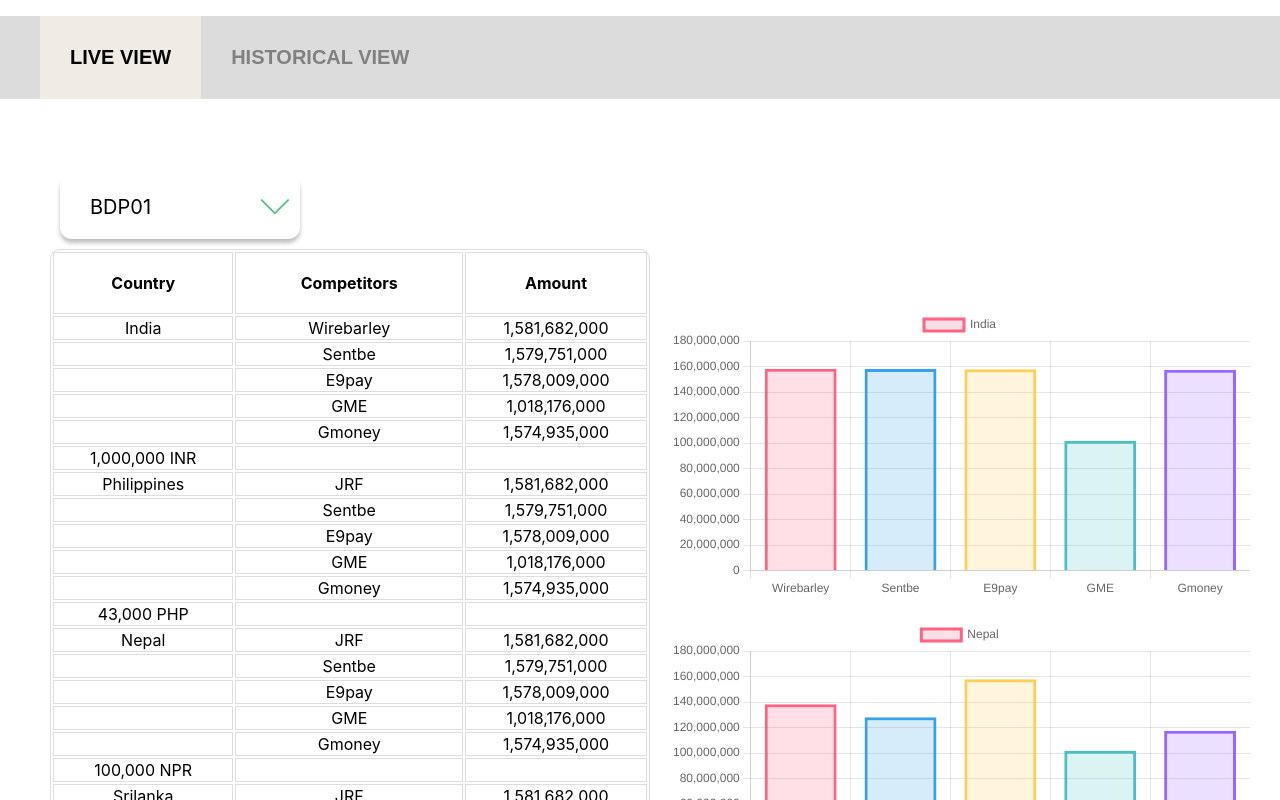
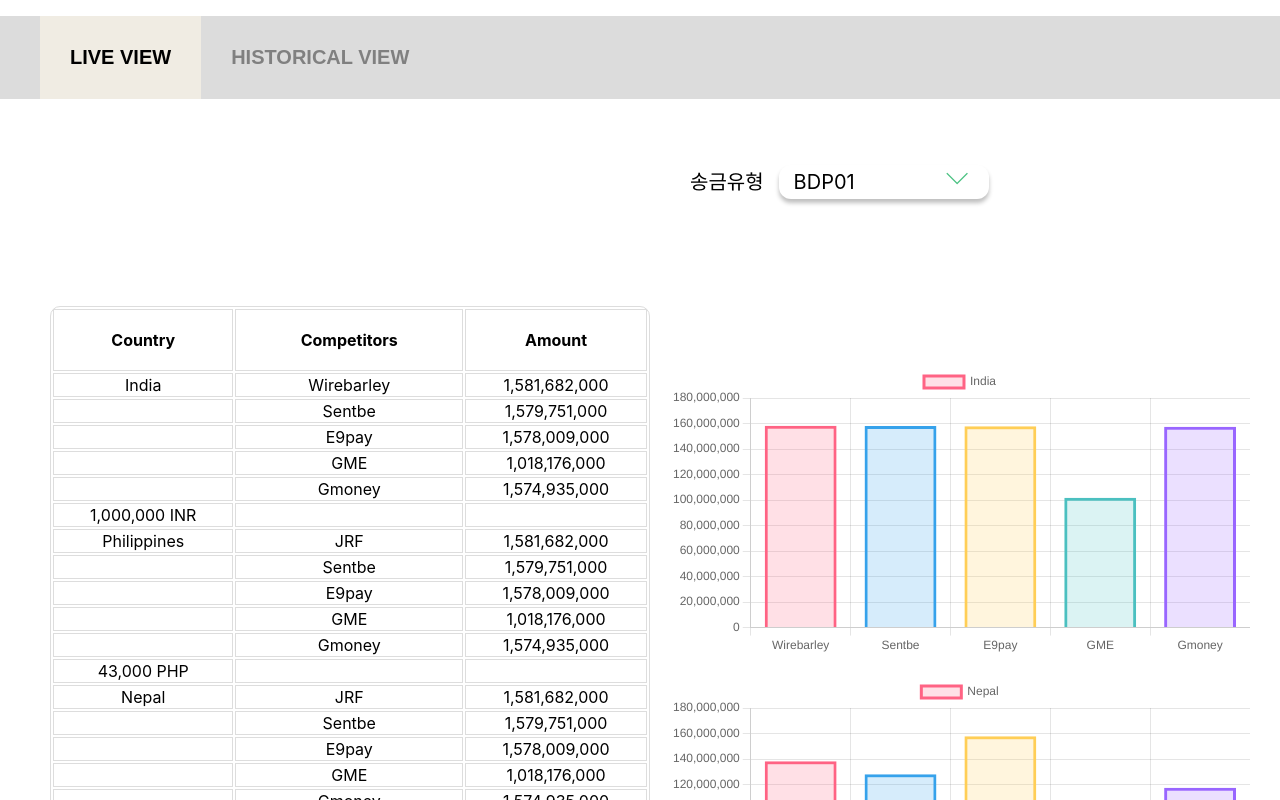
Before and after one commit to ohofront/gme_scrapping_frontend, a React (Create React App) app: page / in a window 1280 px wide. Shown: the top 800 px of the page. Built offline with nearby package versions, Linux system fonts and the light colour scheme; no server answers.

Commit message:
SELECT BOX

```diff
--- a/src/component/SelectBox.tsx
+++ b/src/component/SelectBox.tsx
@@ -2,9 +2,10 @@ import { useState } from "react";
 import styled from "styled-components";
 
 type DropdownProps = {
+  defaultTitle?: string;
   optionData: { key: number; value: string }[];
 };
-const SelectBox = ({ optionData }: DropdownProps) => {
+const SelectBox = ({ defaultTitle, optionData }: DropdownProps) => {
   const [currentValue, setCurrentValue] = useState(optionData[0].value);
   const [showOptions, setShowOptions] = useState(false);
 
@@ -13,6 +14,10 @@ const SelectBox = ({ optionData }: DropdownProps) => {
   };
 
   return (
+    <SelectWrapper>
+        <SelectTitle>
+          {defaultTitle}
+        </SelectTitle>
         <SelectedBox onClick={() => setShowOptions((prev) => !prev)}>
           <Label>{currentValue}</Label>
           <SelectOptions show={showOptions}>
@@ -27,15 +32,37 @@ const SelectBox = ({ optionData }: DropdownProps) => {
             ))}
           </SelectOptions>
         </SelectedBox>
+    </SelectWrapper>
   );
 };
 export default SelectBox;
+
+const SelectWrapper = styled.div`
+  display: flex;
+  position: relative;
+  box-sizing: border-box;
+`;
+
+const SelectTitle = styled.div`
+  display: flex;
+  justify-content: flex-start;
+  align-items: center;
+  width: inherit;
+  white-space: nowrap;
+  overflow: hidden;
+  text-overflow: ellipsis;
+  text-align: left;
+  font-weight: 500;
+  font-size: 20px;
+  line-height: 17px;
+  padding-right: 15px;
+`;
 
 const SelectedBox = styled.div`
   display: flex;
   position: relative;
   width: 200px;
-  padding: 20px;
+  padding: 5px;
   border-radius: 12px;
   background-color: #ffffff;
   align-self: center;
@@ -44,10 +71,10 @@ const SelectedBox = styled.div`
   &::before {
     content: "⌵";
     position: absolute;
-    top: 0px;
-    right: 10px;
+    top: -10px;
+    right: 20px;
     color: #49c181;
-    font-size: 40px;
+    font-size: 30px;
   }
 `;
 const Label = styled.label`
@@ -59,7 +86,7 @@ type TSelectionProps = { show: boolean };
 const SelectOptions = styled.ul<TSelectionProps>`
   position: absolute;
   list-style: none;
-  top: 50px;
+  top: 30px;
   left: 0;
   width: 100%;
   overflow: hidden;
--- a/src/contents/LiveView/index.tsx
+++ b/src/contents/LiveView/index.tsx
@@ -69,7 +69,18 @@ const LiveView = () => {
     <MainWrapper>
 
          <SearchBox>
-            <SelectBox optionData={selectData} />
+            <div className="right">
+              <SelectBox defaultTitle="송금유형" optionData={selectData} />
+            </div>
+
+
+            {/* <SelectBox2
+              defaultTitle="분류 선택"
+              optionList={[
+                { title: '애셋자료', value: 'Y' },
+                { title: '프로젝트 자료', value: 'N' },
+              ]}
+            /> */}
          </SearchBox>
 
          <ContentWrapper>
@@ -94,7 +105,6 @@ const LiveView = () => {
 export default LiveView;
 
 const MainWrapper = styled.div`
-  display: flex;
   flex-direction: column;
   width: 100%;
   padding: 50px;
@@ -102,7 +112,6 @@ const MainWrapper = styled.div`
 const TableWrapper = styled.div`
   width: 50%;
   height: 200px;
-  float: left;
 `;
 
 const ChartWrapper = styled.div`
@@ -126,10 +135,19 @@ const Content = styled.div`
 `;
 
 const SearchBox = styled.div`
-  display: flex;
-  width: 100%;
-  flex-direction: row;
-  padding: 10px;
+  float: right;
+  width: 50%;
+  height: 141px;
+  gap: 10px;
+  display: inline-block;
+  vertical-align: middle;
+  .right {
+    display: flex;
+    flex-direction: column;
+    flex: 1;
+    flex-shrink: 0;
+    gap: 20px;
+  }
 `;
 
 const ContentWrapper = styled.div`
```
Lines whose indentation alone changed are shown as unchanged.
